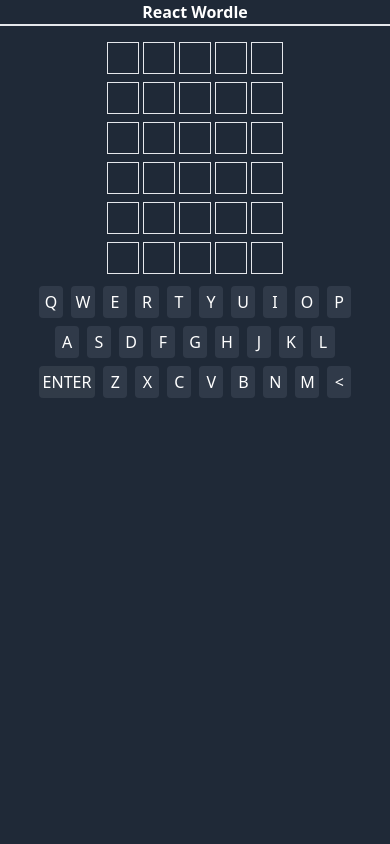
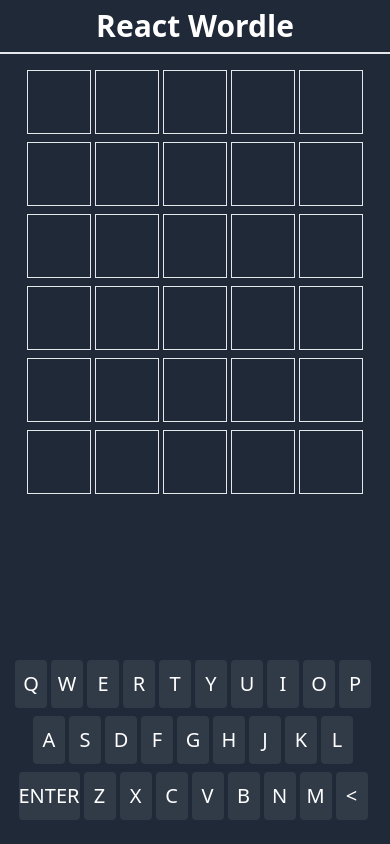
Before and after one commit to robivr/react-wordle, a React (Vite) app: page / in a window 390 px wide. Built offline with nearby package versions, Linux system fonts and the light colour scheme.

Commit message:
mobile friendly styling

```diff
--- a/src/components/Header/Header.tsx
+++ b/src/components/Header/Header.tsx
@@ -2,7 +2,7 @@
 
 const Header = () => {
   return (
-    <header className="w-full flex justify-center border-b-2 mb-4 font-extrabold text-white">
+    <header className="w-full flex justify-center border-b-2 mb-4 p-2 font-extrabold text-white text-3xl">
       <h1>React Wordle</h1>
     </header>
   );
--- a/src/components/Keyboard/Keyboard.tsx
+++ b/src/components/Keyboard/Keyboard.tsx
@@ -16,7 +16,8 @@
     props.onKeyPress(button.value);
   };
 
-  const buttonClass = `rounded uppercase m-1 p-1 bg-gray-600/40 h-8 w-6 min-w-fit text-white`;
+  // const buttonClass = `rounded uppercase m-1 p-1 bg-gray-600/40 h-10 w-10 min-w-fit text-white text-3xl`;
+  const buttonClass = `rounded uppercase bg-gray-600/40 h-12 w-8 mr-1 mb-2 min-w-fit text-white text-xl`;
 
   const row1Keys = ['q', 'w', 'e', 'r', 't', 'y', 'u', 'i', 'o', 'p'];
   const row2Keys = ['a', 's', 'd', 'f', 'g', 'h', 'j', 'k', 'l'];
@@ -43,7 +44,7 @@
   };
 
   return (
-    <div className="keyboard flex flex-col items-center">
+    <div className="keyboard flex flex-col items-center mt-auto mb-4">
       <div className="row1">{row1Keys.map(createKey)}</div>
       <div className="row2">{row2Keys.map(createKey)}</div>
       <div className="row3">{row3Keys.map(createKey)}</div>
--- a/src/components/Modal/WonGameModal.tsx
+++ b/src/components/Modal/WonGameModal.tsx
@@ -13,32 +13,30 @@
 
 const WonGameModal = (props: WonGameModalProps) => {
   return (
-    <div className="bg-gray-800 text-white min-w-[200px] min-h-[100px] text-xs rounded pt-2 px-2 pb-4">
-      <h2 className="uppercase text-center text-[0.5rem]">statistics</h2>
-      <div className="flex text-xs space-x-4 justify-center mb-4">
+    <div className="bg-gray-800 text-white min-w-[300px] min-h-[200px]rounded pt-2 px-2 pb-4 text-3xl">
+      <h2 className="uppercase text-center">statistics</h2>
+      <div className="flex space-x-4 justify-center mb-4">
         <span className="text-center max-w-[35px]">
           <p className="mb-0 pb-0">{props.stats.played}</p>
-          <p className="text-tiny mt-0 pt-0">Played</p>
+          <p className="mt-0 pt-0 text-xs">Played</p>
         </span>
         <span className="text-center max-w-[35px]">
           <p>{Math.round((props.stats.won / props.stats.played) * 100)}</p>
-          <p className="text-tiny">Win %</p>
+          <p className="text-xs">Win %</p>
         </span>
         <span className="text-center max-w-[35px]">
           <p>{props.stats.streak}</p>
-          <p className="text-tiny">Current streak</p>
+          <p className="text-xs">Current streak</p>
         </span>
         <span className="text-center max-w-[35px]">
           <p>{props.stats.maxStreak}</p>
-          <p className="text-tiny">Max streak</p>
+          <p className="text-xs">Max streak</p>
         </span>
       </div>
       <div className="border-t flex flex-col justify-center items-center">
-        <h2 className="text-center uppercase text-[0.5rem] mt-2">
-          Next wordle
-        </h2>
+        <h2 className="text-center uppercase mt-8 text-base">Next wordle</h2>
         <button
-          className="uppercase border rounded max-w-fit px-5 mt-4"
+          className="uppercase border rounded max-w-fit p-5 mt-4 text-xl"
           onClick={() => location.reload()}
         >
           new game
--- a/src/components/ReactWordle.tsx
+++ b/src/components/ReactWordle.tsx
@@ -215,11 +215,11 @@
   }
 
   return (
-    <div className="flex flex-col items-center h-full">
+    <div className="flex flex-col items-center h-full min-h-screen">
       <Header />
-      {gameOver === 1 && <h2 className="text-white">You won</h2>}
-      {gameOver === 2 && <h2 className="text-white">You lost</h2>}
-      {wordList}
+      {gameOver === 1 && <h2 className="text-white text-3xl mb-4">You won</h2>}
+      {gameOver === 2 && <h2 className="text-white text-3xl mb-4">You lost</h2>}
+      <div>{wordList}</div>
 
       <Keyboard usedLetters={usedLetters} onKeyPress={handleKeyboardPress} />
       <ModalBase isOpen={showModal} onClose={handleModalClose}>
--- a/src/components/Word/Letter.tsx
+++ b/src/components/Word/Letter.tsx
@@ -8,7 +8,7 @@
 const Letter = (props: LetterProps) => {
   return (
     <div
-      className={`border flex items-center justify-center w-8 h-8 cursor-default bg-${props.color} text-white`}
+      className={`border flex items-center justify-center w-16 h-16 cursor-default bg-${props.color} text-white text-3xl`}
     >
       {props.letter}
     </div>
```
